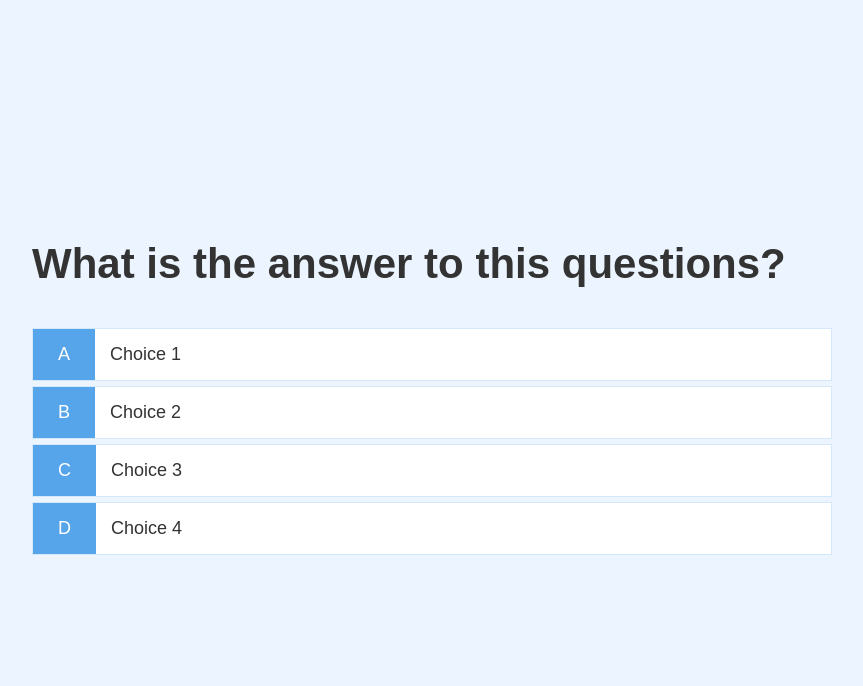
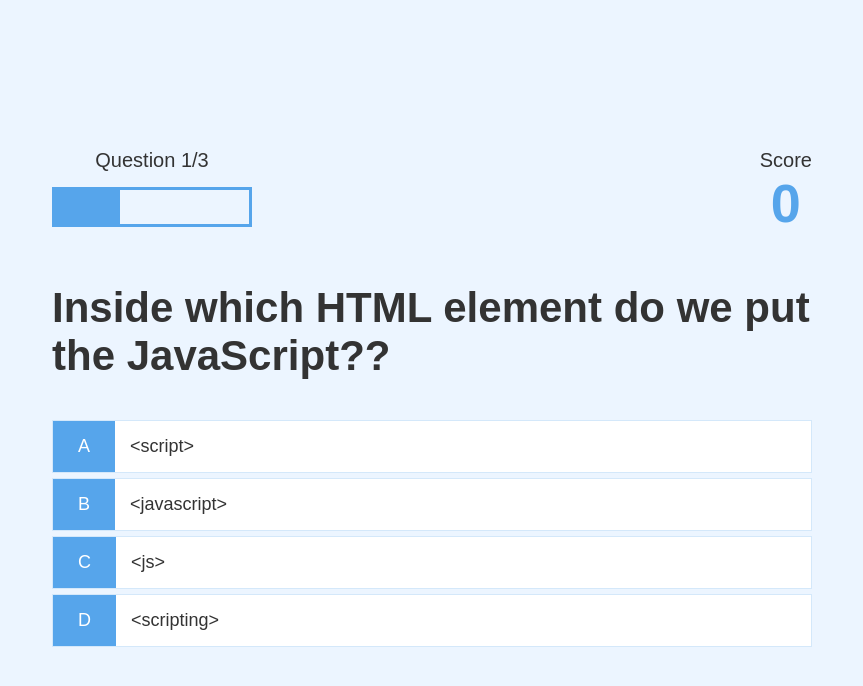
Before and after one commit to NinoPotskhoraia/quiz-tutorial, a plain HTML site: page game.html in a window 1280 px wide. Shown: the whole page, without its empty margins (208-1071 px from the left). Drawn offline with Linux system fonts and the light colour scheme.

Commit message:
added progress bar and score

```diff
--- a/app.css
+++ b/app.css
@@ -50,6 +50,7 @@
     align-items: center;
     max-width: 80rem;
     margin: 0 auto;
+    padding:2rem;
   }
 
   .container > * {
--- a/game.css
+++ b/game.css
@@ -22,4 +22,40 @@
 
   .choice-text {
     padding: 1.5rem;
+    width:100%;
   }
+
+  .correct{
+    background-color: #28a745;
+  }
+
+  .incorrect {
+    background-color: #dc3545;
+  }
+
+  #hud {
+    display: flex;
+    justify-content: space-between;
+  }
+
+  .hud-prefix {
+    text-align: center;
+    font-size: 2rem;
+  }
+
+  .hud-main-text {
+    text-align: center;
+  }
+
+  #progressBar {
+    width: 20rem;
+    height: 4rem;
+    border: 0.3rem solid #56a5eb;
+    margin-top: 1.5rem;
+  }
+
+  #progressBarFull {
+    height: 3.4rem;
+    background-color: #56a5eb;
+    width: 0%;
+  }
--- a/game.html
+++ b/game.html
@@ -7,28 +7,49 @@
     <title>play</title>
     <link rel="stylesheet" href="./app.css">
     <link rel="stylesheet" href="./game.css">
+
 </head>
 <body>
     <div class="container">
         <div id="game" class="justify-center flex-column">
-          <h2 id="quesiton">What is the answer to this questions?</h2>
+          <div id="hud">
+            <div id="hud-item">
+              <p id="progressText" class="hud-prefix">
+                Question
+              </p>
+              <div id="progressBar">
+                <div id="progressBarFull"></div>
+              </div>
+
+            </div>
+            <div id="hud-item">
+              <p class="hud-prefix">
+                Score
+              </p>
+              <h1 class="hud-main-text" id="score">
+                0
+              </h1>
+            </div>
+          </div>
+          <h2 id="question">What is the answer to this questions?</h2>
           <div class="choice-container">
             <p class="choice-prefix">A</p>
-            <p class="choice-text">Choice 1</p>
+            <p class="choice-text" data-number="1">Choice 1</p>
           </div>
           <div class="choice-container">
             <p class="choice-prefix">B</p>
-            <p class="choice-text">Choice 2</p>
+            <p class="choice-text" data-number="2">Choice 2</p>
           </div>
           <div class="choice-container">
             <p class="choice-prefix">C</p>
-            <p class="choice-text">Choice 3</p>
+            <p class="choice-text" data-number="3">Choice 3</p>
           </div>
           <div class="choice-container">
             <p class="choice-prefix">D</p>
-            <p class="choice-text">Choice 4</p>
+            <p class="choice-text" data-number="4">Choice 4</p>
           </div>
         </div>
       </div>
+      <script src="./game.js"></script>
 </body>
 </html>
--- /dev/null
+++ b/game.js
@@ -0,0 +1,104 @@
+const question = document.getElementById("question");
+const choices = Array.from(document.getElementsByClassName("choice-text"));
+const progressText = document.getElementById("progressText");
+const scoreText = document.getElementById("score");
+const progressBarFull = document.getElementById("progressBarFull");
+
+let currentQuestion = {};
+let acceptingAnswers = false;
+let score = 0;
+let questionCounter = 0;
+let availableQuesions = [];
+
+let questions = [
+  {
+    question: "Inside which HTML element do we put the JavaScript??",
+    choice1: "<script>",
+    choice2: "<javascript>",
+    choice3: "<js>",
+    choice4: "<scripting>",
+    answer: 1
+  },
+  {
+    question:
+      "What is the correct syntax for referring to an external script called 'xxx.js'?",
+    choice1: "<script href='xxx.js'>",
+    choice2: "<script name='xxx.js'>",
+    choice3: "<script src='xxx.js'>",
+    choice4: "<script file='xxx.js'>",
+    answer: 3
+  },
+  {
+    question: " How do you write 'Hello World' in an alert box?",
+    choice1: "msgBox('Hello World');",
+    choice2: "alertBox('Hello World');",
+    choice3: "msg('Hello World');",
+    choice4: "alert('Hello World');",
+    answer: 4
+  }
+];
+
+//CONSTANTS
+const CORRECT_BONUS = 10;
+const MAX_QUESTIONS = 3;
+
+startGame = () => {
+  questionCounter = 0;
+  score = 0;
+  availableQuesions = [...questions];
+  getNewQuestion();
+};
+
+getNewQuestion = () => {
+  if (availableQuesions.length === 0 || questionCounter >= MAX_QUESTIONS) {
+    //go to the end page
+    return window.location.assign("/end.html");
+  }
+  questionCounter++;
+  progressText.innerText = `Question ${questionCounter}/${MAX_QUESTIONS}`;
+
+  progressBarFull.style.width = `${(questionCounter / MAX_QUESTIONS) * 100}%`;
+
+  const questionIndex = Math.floor(Math.random() * availableQuesions.length);
+  currentQuestion = availableQuesions[questionIndex];
+  question.innerText = currentQuestion.question;
+
+  choices.forEach(choice => {
+    const number = choice.dataset["number"];
+    choice.innerText = currentQuestion["choice" + number];
+  });
+
+  availableQuesions.splice(questionIndex, 1);
+  acceptingAnswers = true;
+};
+
+choices.forEach(choice => {
+  choice.addEventListener("click", e => {
+    if (!acceptingAnswers) return;
+
+    acceptingAnswers = false;
+    const selectedChoice = e.target;
+    const selectedAnswer = selectedChoice.dataset["number"];
+
+    const classToApply =
+      selectedAnswer == currentQuestion.answer ? "correct" : "incorrect";
+
+      if (classToApply === "correct") {
+        incrementScore(CORRECT_BONUS);
+      }
+
+    selectedChoice.parentElement.classList.add(classToApply);
+
+    setTimeout(() => {
+      selectedChoice.parentElement.classList.remove(classToApply);
+      getNewQuestion();
+    }, 1000);
+  });
+});
+
+incrementScore = num => {
+  score += num;
+  scoreText.innerText = score;
+};
+
+startGame();
```
Also changed, not shown: end.html (added, +37 -0 lines), index.html (+1 -1 lines), end.js (added).
